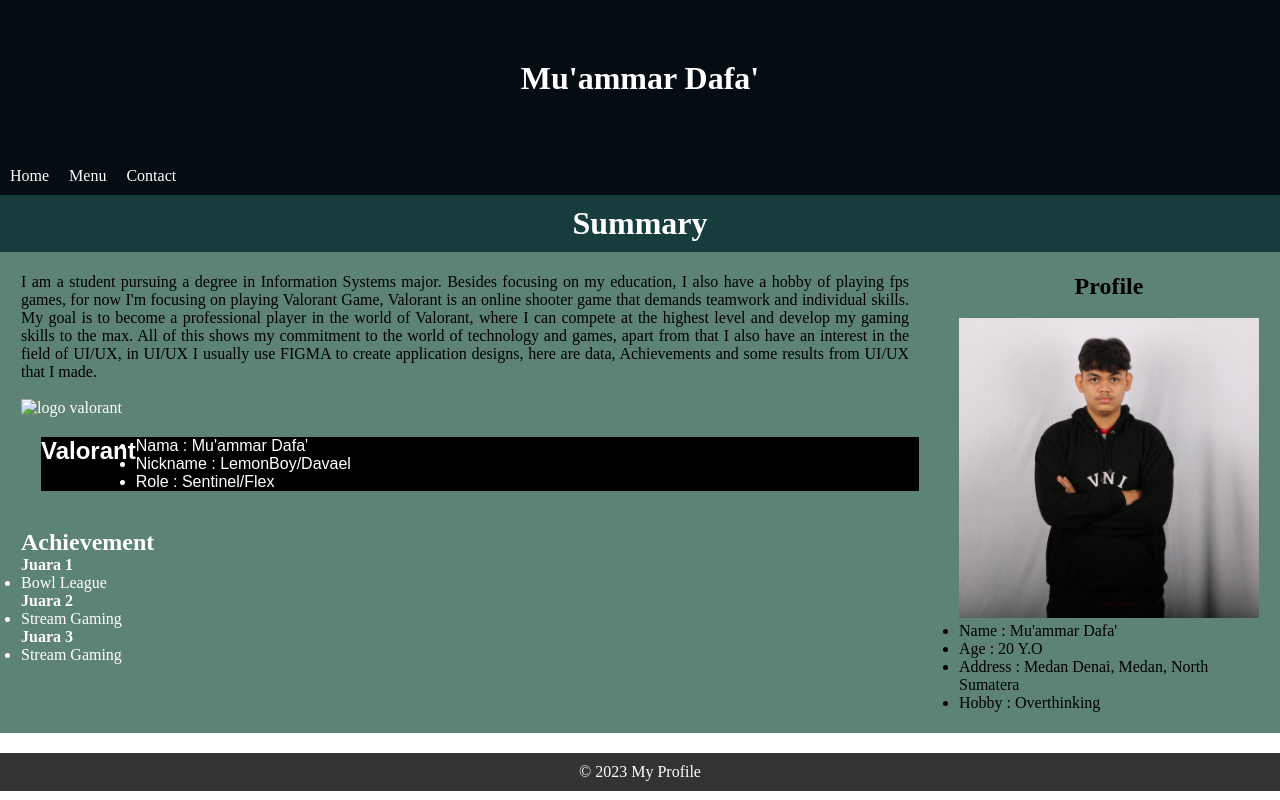
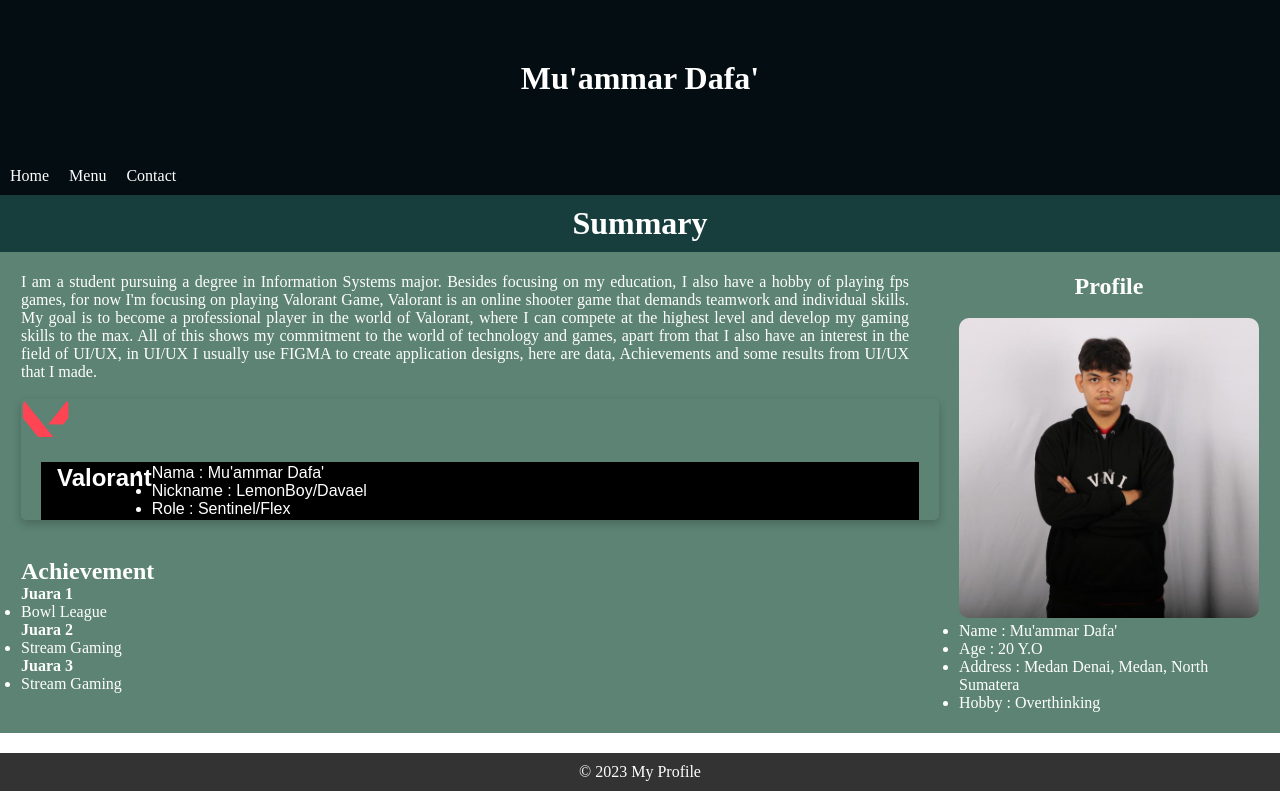
Before and after one commit to Daffa059/Bangkit, a plain HTML site: page index.html in a window 1280 px wide. Drawn offline with Linux system fonts and the light colour scheme.

Commit message:
commit css dan png valorant

```diff
--- a/index.css
+++ b/index.css
@@ -4,6 +4,7 @@
     margin: 0;
     padding: 0;
     box-sizing: border-box;
+    color: white;
 }
 
 .header-1{
@@ -137,3 +138,22 @@ footer{
     padding: 10px;
     margin-top: 20px;
 }
+
+/*Syle for card*/
+.card {
+    box-shadow: 0 4px 8px 0 rgba(0,0,0,0.2);
+    transition: 0.3s;
+    border-radius: 5px;
+}
+
+.card:hover{
+    box-shadow: 0 8px 16px 0 rgba(0,0,0,0.2);
+}
+
+.container{
+    padding: 2px 16px;
+}
+
+img{
+    border-radius: 10px 10px 10px 10px;
+}
```
Also changed, not shown: Assets/valorant.png (added).
